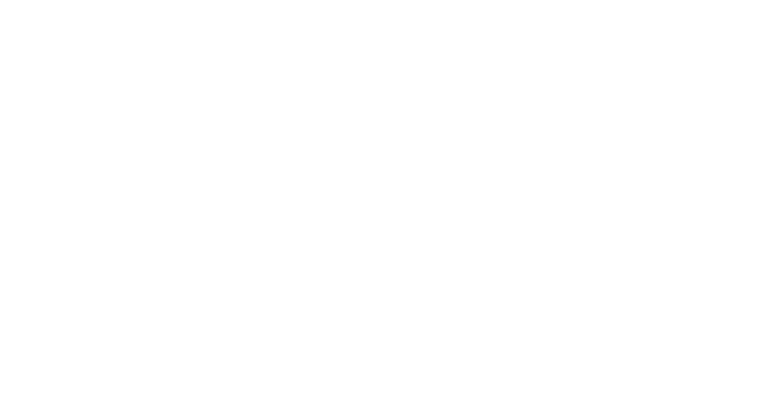
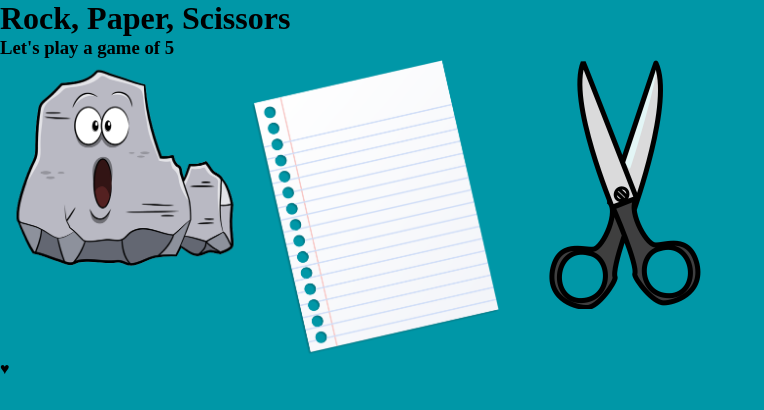
Before and after one commit to I-Maged/Rock-Paper-Scissors, a plain HTML site: page index.html in a window 1280 px wide. Shown: the whole page, without its empty margins (0-764 px from the left). Drawn offline with Linux system fonts and the light colour scheme.

Commit message:
initial html

```diff
--- a/index.html
+++ b/index.html
@@ -5,10 +5,26 @@
     <meta charset="utf-8" />
     <meta http-equiv="X-UA-Compatible" content="IE=edge" />
     <title></title>
-    <meta name="description" content="" />
     <meta name="viewport" content="width=device-width, initial-scale=1" />
     <link rel="stylesheet" href="./style.css" />
     <script src="./script.js" async defer></script>
   </head>
-  <body></body>
+  <body>
+    <div class="header">
+      <h1>Rock, Paper, Scissors</h1>
+      <h3>Let's play a game of 5</h3>
+    </div>
+    <div class="content">
+      <div class="section">
+        <img src="./images/rock.png" alt="rock" srcset="" />
+      </div>
+      <div class="section">
+        <img src="./images/paper.png" alt="paper" srcset="" />
+      </div>
+      <div class="section">
+        <img src="./images/scissor.png" alt="scissor" srcset="" />
+      </div>
+    </div>
+    <div class="footer">&#9829;</div>
+  </body>
 </html>
--- a/style.css
+++ b/style.css
@@ -0,0 +1,27 @@
+:root {
+  --primary-accent: #0097a7;
+  --secondary-accent: #009688;
+  --primary-text: #ffffff;
+  --secondary-text: #757575;
+  --divider: #bdbdbd;
+}
+
+*,
+*::before,
+*::after {
+  box-sizing: border-box;
+  margin: 0;
+  padding: 0;
+}
+
+body {
+  background-color: var(--primary-accent);
+}
+
+.content {
+  display: flex;
+}
+.section img {
+  width: 250px;
+  height: auto;
+}
```
Also changed, not shown: images/paper.png (added), images/rock.png (added), images/scissor.png (added).
